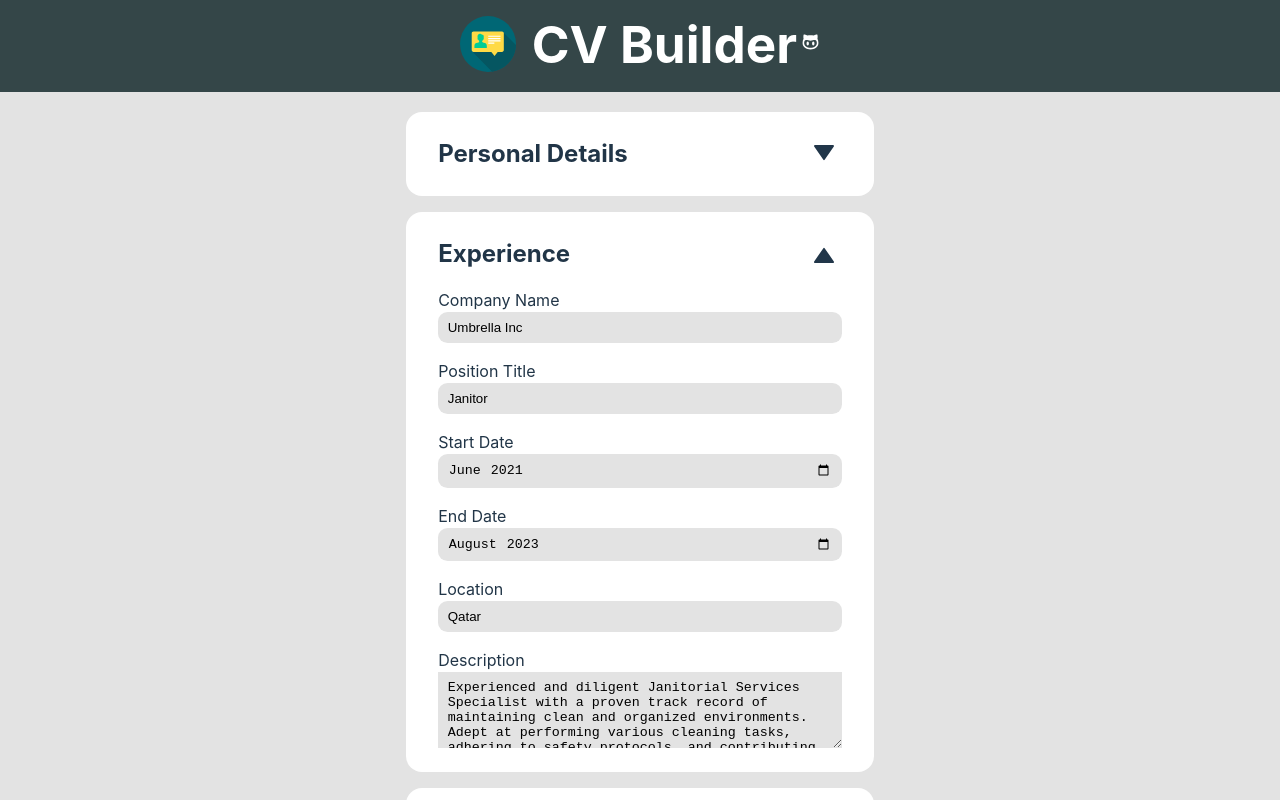
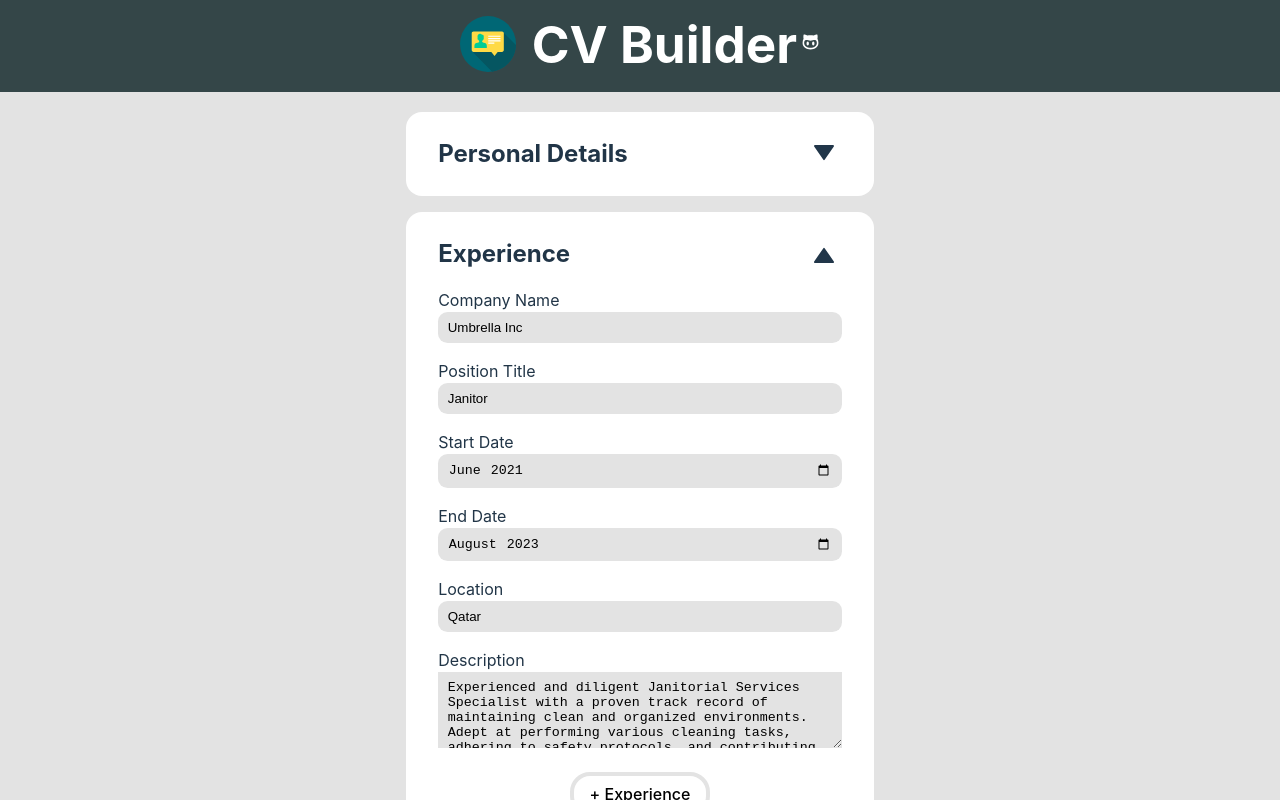
Before and after one commit to zakrnem/cv-builder, a React (Vite) app: page / in a window 1280 px wide. Both pictures are taken after a click on the button 823 px from the left and 554 px from the top of the page. Shown: the top 800 px of the page. Built offline with nearby package versions, Linux system fonts and the light colour scheme.

Commit message:
+Experience button added, not functional yet

```diff
--- a/src/App.css
+++ b/src/App.css
@@ -17,4 +17,5 @@ body {
   flex-wrap: wrap;
   gap: var(--horizontal);
   padding: 0 var(--horizontal);
+  padding-bottom: var(--vertical);
 }
--- a/src/components/Experience.jsx
+++ b/src/components/Experience.jsx
@@ -68,6 +68,7 @@ function Experience({ toggleForm, numberFormVisible, handleInputChange, input })
             handleInputChange("experience", "description", e.target.value)
           }
         />
+        <button className="add-experience">+ Experience</button>
       </form>
     </div>
   );
--- a/src/styles/CVcontainer.css
+++ b/src/styles/CVcontainer.css
@@ -4,6 +4,7 @@
   flex-basis: 80ch;
   min-width: 45ch;
   min-height: 112.8ch;
+  box-shadow: 5px 5px 5px 1px rgba(0, 0, 0, 0.2);
 }
 
 .cv-container {
--- a/src/styles/Experience.css
+++ b/src/styles/Experience.css
@@ -11,3 +11,22 @@
 .experience > form > label {
   text-align: start;
 }
+
+.add-experience {
+  margin-top: 1.5rem;
+  width: fit-content;
+  justify-self: center;
+  padding: 0.5rem 1rem;
+  border-radius: 1.25rem;
+  background-color: var(--white);
+  border: solid 4px var(--grey);
+}
+
+.add-experience:hover {
+  background-color: #f2f2f2;
+}
+
+.add-experience:active {
+  color: white;
+  background-color: black;
+}
```
Also changed, not shown: src/pending.txt.
